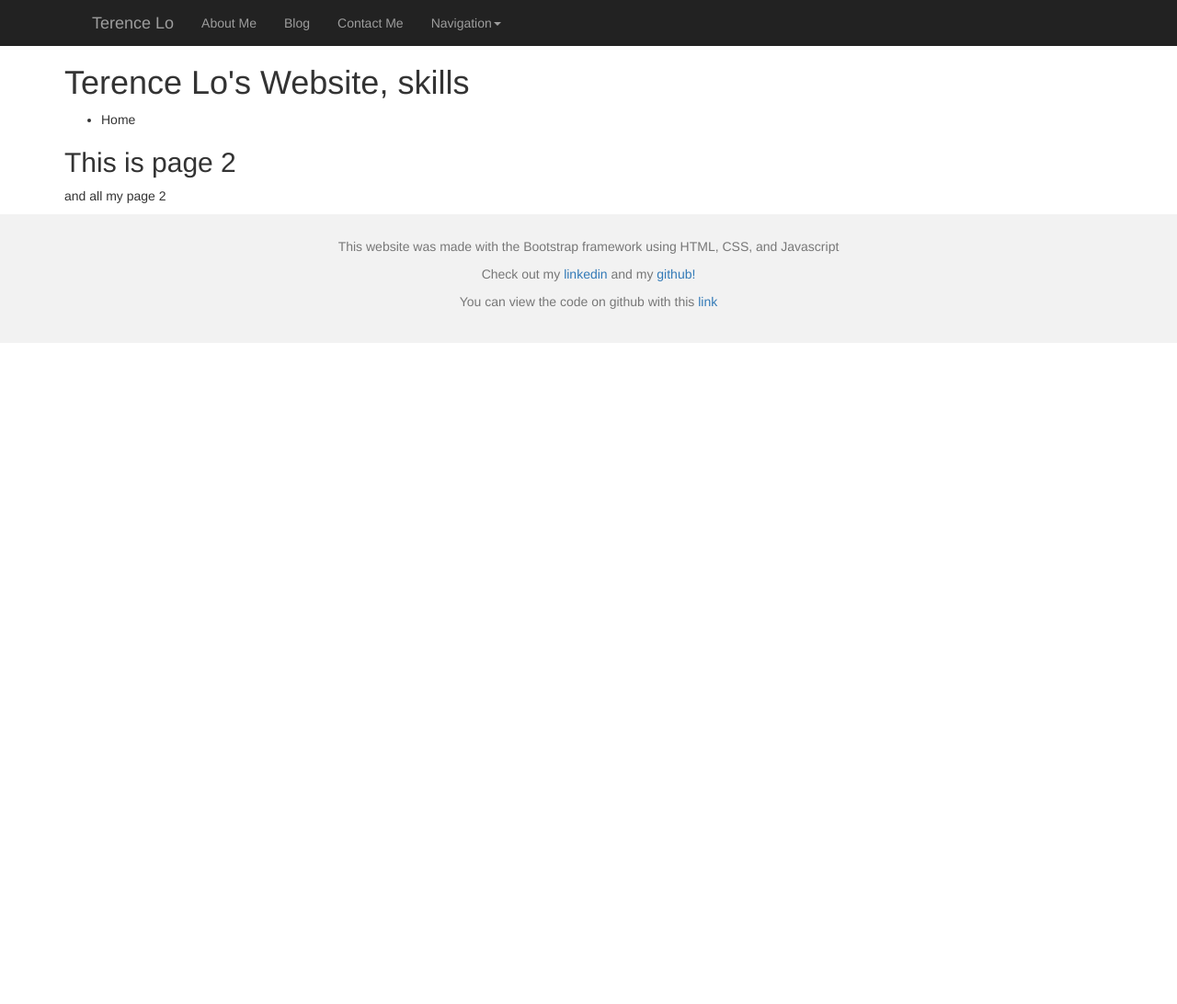
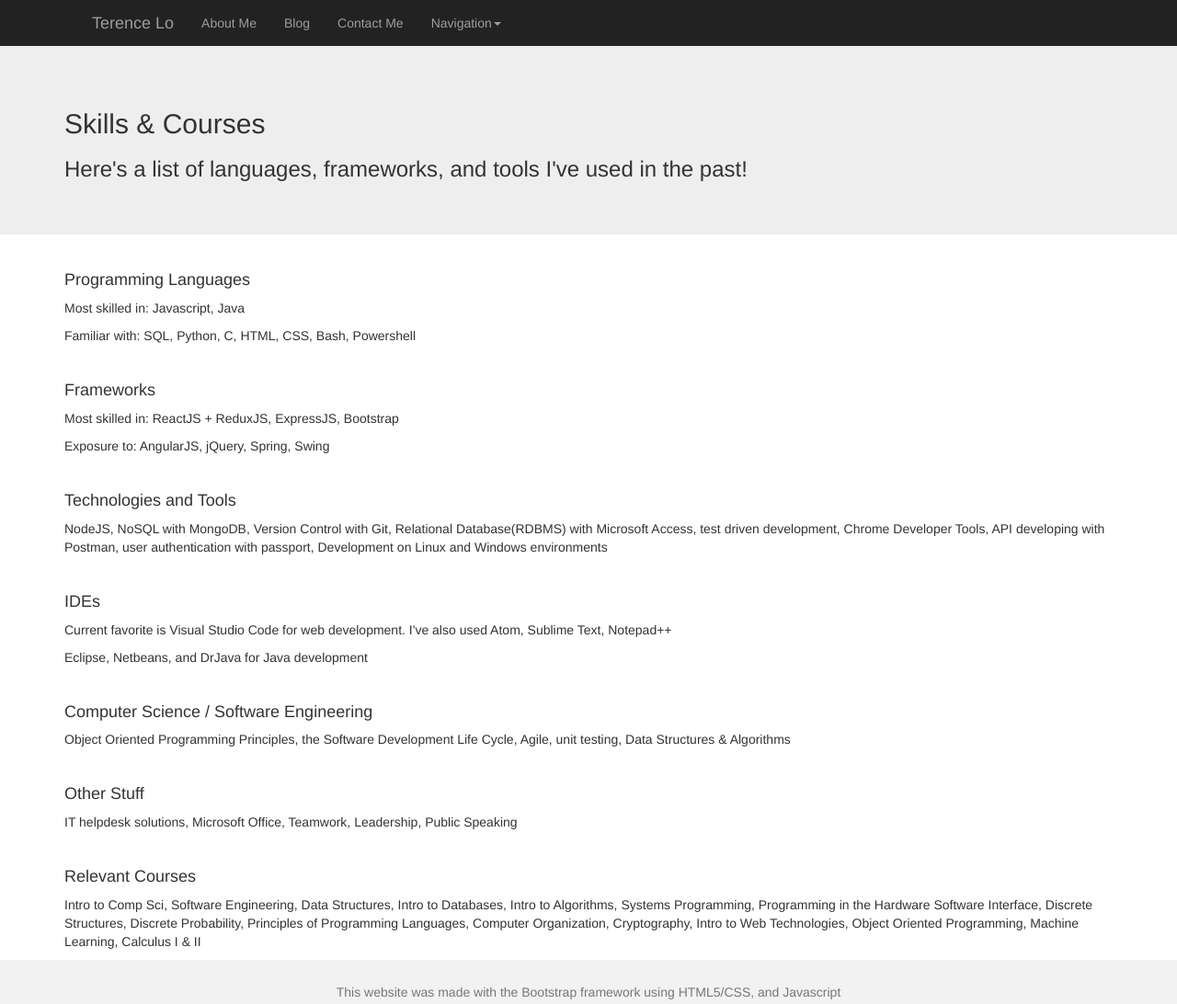
Before and after one commit to LoTerence/loterence.github.io, a plain HTML site: page pages/skills.html in a window 1280 px wide. Shown: the top 1092 px of the page at 92% size. Before the commit the page ends 800 px from the top, so only its background shows below. Drawn offline with nearby package versions, Linux system fonts and the light colour scheme.

Commit message:
skills added

```diff
--- a/pages/skills.html
+++ b/pages/skills.html
@@ -54,17 +54,44 @@
 			</div>
 		</header>
 
+		<div class="jumbotron">
+			<div class="container">
+				<h2>Skills & Courses</h2>
+				<h3>Here's a list of languages, frameworks, and tools I've used in the past!</h3>
+			</div>
+		</div>
+
 		<div class="container">
-			<h1>Terence Lo's Website, skills</h1>
-			<ul>
-				<li>Home</li>
-			</ul>
-			<h2>This is page 2</h2>
-			<p>and all my page 2</p>
+			<h4>Programming Languages</h4>
+			<p>Most skilled in: Javascript, Java</p>
+			<p>Familiar with: SQL, Python, C, HTML, CSS, Bash, Powershell</p>
+			<br>
+			<h4>Frameworks</h4>
+			<p>Most skilled in: ReactJS + ReduxJS, ExpressJS, Bootstrap</p>
+			<p>Exposure to: AngularJS, jQuery, Spring, Swing</p>
+			<br>
+			<h4>Technologies and Tools</h4>
+			<p>NodeJS, NoSQL with MongoDB, Version Control with Git, Relational Database(RDBMS) with Microsoft Access, test driven development,
+				Chrome Developer Tools, API developing with Postman, user authentication with passport, Development on Linux and Windows environments</p>
+			<br>
+			<h4>IDEs</h4>
+			<p>Current favorite is Visual Studio Code for web development. I've also used Atom, Sublime Text, Notepad++ </p>
+			<p>Eclipse, Netbeans, and DrJava for Java development</p>
+			<br>
+			<h4>Computer Science / Software Engineering</h4>
+			<p>Object Oriented Programming Principles, the Software Development Life Cycle, Agile, unit testing, Data Structures & Algorithms</p>
+			<br>
+			<h4>Other Stuff</h4>
+			<p>IT helpdesk solutions, Microsoft Office, Teamwork, Leadership, Public Speaking</p>
+			<br>
+			<h4>Relevant Courses</h4>
+			<p>Intro to Comp Sci, Software Engineering, Data Structures, Intro to Databases, Intro to Algorithms, Systems Programming, Programming in the Hardware Software
+				Interface, Discrete Structures, Discrete Probability, Principles of Programming Languages, Computer Organization, Cryptography,
+				Intro to Web Technologies, Object Oriented Programming, Machine Learning, Calculus I & II</p>
 		</div>
 
 		<footer class="container-fluid text-center text-muted">
-			<p>This website was made with the Bootstrap framework using HTML, CSS, and Javascript</p>
+			<p>This website was made with the Bootstrap framework using HTML5/CSS, and Javascript</p>
 			<p>Check out my <a href="https://www.linkedin.com/in/loterence">linkedin</a> and my <a href="https://github.com/LoTerence">github!</a></p>
 			<p>You can view the code on github with this <a href="https://github.com/LoTerence/loterence.github.io">link</a></p>
 		</footer>
```
